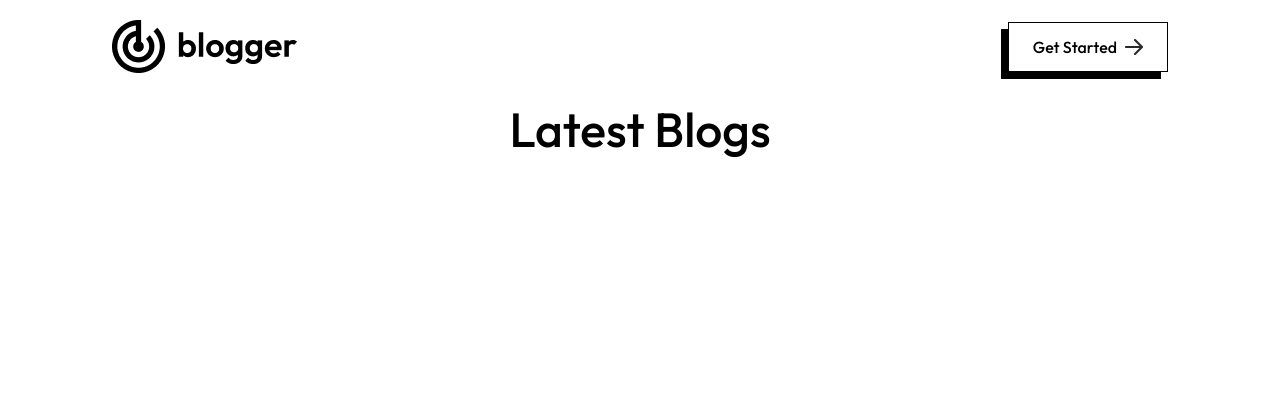
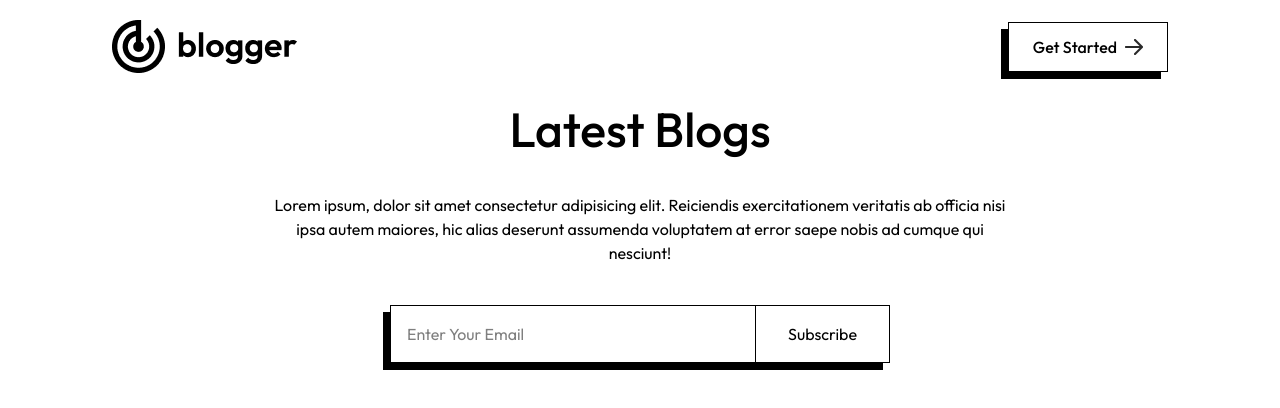
Before and after one commit to Md-Sufian-Jidan/AiBlog, a Next.js app: page / in a window 1280 px wide. Shown: the top 408 px of the page. Built offline with nearby package versions, Linux system fonts and the light colour scheme.

Commit message:
header component added

```diff
--- a/src/Components/Header/Header.jsx
+++ b/src/Components/Header/Header.jsx
@@ -16,6 +16,12 @@ const Header = () => {
             </div>
             <div className='text-center my-8'>
                 <h1 className='text-3xl sm:text-5xl font-medium'>Latest Blogs</h1>
+                <p className='mt-10 max-w-[740px] m-auto text-xs sm:text-base'>Lorem ipsum, dolor sit amet consectetur adipisicing elit. Reiciendis exercitationem veritatis ab officia nisi ipsa autem maiores, hic alias deserunt assumenda voluptatem at error saepe nobis ad cumque qui nesciunt!</p>
+
+                <form className='flex justify-between max-w-[500px] scale-75 sm:scale-100 mx-auto mt-10 border border-black shadow-[-7px_7px_0px_#000000]'>
+                    <input type="email" placeholder='Enter Your Email' className='pl-4 outline-none' />
+                    <button type='submit' className='border-l border-black py-4 px-4 sm:px-8 active:bg-gray-600 active:text-white'>Subscribe</button>
+                </form>
 
             </div>
         </div>
```
